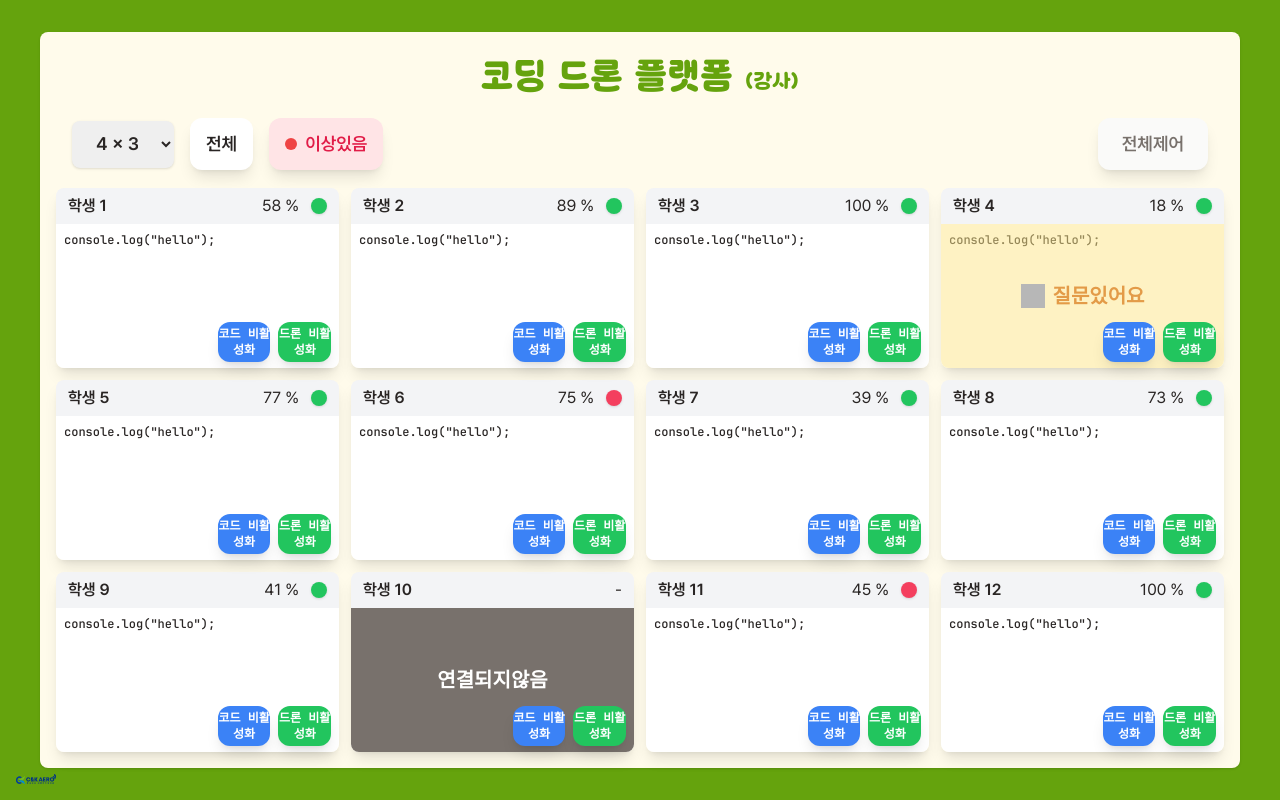
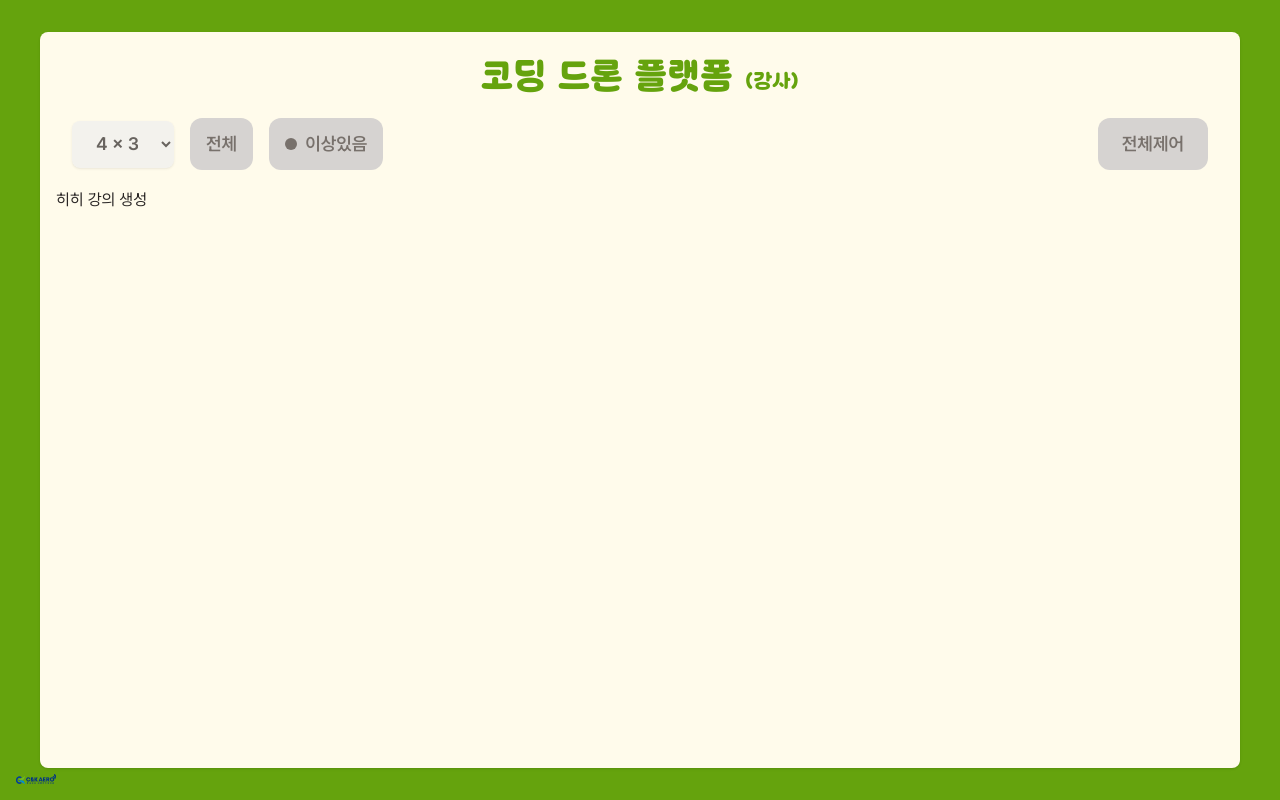
Before and after one commit to Echchi/coding-drone-project, a React (Vite) app: page /control in a window 1280 px wide. Built offline with nearby package versions, Linux system fonts and the light colour scheme; grey boxes are pictures that could not be loaded.

Commit message:
api 연동 및 에러 문구 처리

```diff
--- a/src/features/instructor/hooks/useInstructorLogin.ts
+++ b/src/features/instructor/hooks/useInstructorLogin.ts
@@ -1,9 +1,8 @@
-import { useEffect, useMemo, useState } from "react";
+import { useState } from "react";
+import { useLogin } from "./useLogin.ts";
+import { ILoginParams } from "../../../shared/types/instructor.ts";
+import { MESSAGES } from "../../../shared/constants/messages.ts";
 import { useNavigate } from "react-router-dom";
-import debounce from "../../../shared/utils/debounce.ts";
-import { useLogin } from "./useLogin.ts";
-import login from "../../../pages/login/Login.tsx";
-import { ILoginParams } from "../../../shared/types/instructor.ts";
 
 export const useInstructorLogin = () => {
   const [loginParams, setLoginParams] = useState<ILoginParams>({
@@ -11,49 +10,43 @@ export const useInstructorLogin = () => {
     password: "",
   });
   const [error, setError] = useState("");
-  const [accountCheck, setAccountCheck] = useState(false);
+  // const [accountCheck, setAccountCheck] = useState(false);
   const { mutate } = useLogin();
+  const navigate = useNavigate();
   const handleOnChangeLonginInfo = (
     value: string,
     type: "userid" | "password",
   ) => {
     if (value.length === 0) {
+      setError(MESSAGES.AUTH_ERROR.REQUIRED_FIELDS);
+    } else {
       setError("");
-      setAccountCheck(false);
+      setLoginParams((prev) => ({ ...prev, [type]: value }));
     }
-    debounceCode(value.trim(), type);
   };
 
-  const debounceCode = useMemo(() => {
-    return debounce((value: string, type: "userid" | "password") => {
-      setLoginParams((prev) => ({ ...prev, [type]: value }));
-    }, 500);
-  }, []);
-
-  useEffect(() => {
+  const handleLoginOnClick = () => {
     if (loginParams.userid.length === 0 || loginParams.password.length === 0)
       return;
-    console.log(loginParams.userid, loginParams.password);
+
     mutate(
       { userid: loginParams.userid, password: loginParams.password },
       {
         onSuccess: () => {
-          setAccountCheck(true);
           setError("");
+          navigate("/control");
         },
         onError: () => {
-          setError("계정을 확인해주세요");
+          setError(MESSAGES.AUTH_ERROR.INVALID_CREDENTIALS);
         },
       },
     );
-  }, [loginParams]);
+  };
 
   return {
     loginParams,
     error,
-    accountCheck,
     handleOnChangeLonginInfo,
-    setError,
-    setAccountCheck,
+    handleLoginOnClick,
   };
 };
--- a/src/index.css
+++ b/src/index.css
@@ -20,3 +20,7 @@ input {
 .error {
     @apply text-orange-400 font-bold my-1 ml-1 px-1 text-lg bg-transparent h-fit bg-white
 }
+
+.disabledBtn{
+    @apply disabled:shadow-none disabled:bg-stone-300 disabled:text-stone-500
+}
--- a/src/pages/instructor/InstructorControlPanel.tsx
+++ b/src/pages/instructor/InstructorControlPanel.tsx
@@ -1,5 +1,4 @@
-import React, { useState } from "react";
-import { cls } from "../../shared/utils/cls.ts";
+import { useState } from "react";
 import { AnimatePresence, motion } from "framer-motion";
 import ControlMenu from "./controlMenu/ControlMenu.tsx";
 import ScreenGrid from "./screens/ScreenGrid.tsx";
@@ -7,11 +6,13 @@ import Modal from "../../shared/ui/Modal.tsx";
 import { useRecoilState } from "recoil";
 import { selectedScreenState } from "../../shared/state/atom.ts";
 import WorkspaceContent from "../student/workspaceContent.tsx";
+import CreateLecture from "./screens/CreateLecture.tsx";
 
 const InstructorControlPanel = () => {
   const [division, setDivision] = useState("4x3");
   const [selectedStudent, setSelectedStudent] =
     useRecoilState(selectedScreenState);
+  const [isCreated, setIsCreated] = useState(false);
   return (
     <>
       <AnimatePresence>
@@ -32,9 +33,9 @@ const InstructorControlPanel = () => {
         <div className="w-full text-4xl font-dunggeunmiso-b text-center text-lime-600 py-4">
           코딩 드론 플랫폼 <span className="text-xl">(강사)</span>
         </div>
-        <ControlMenu setDivision={setDivision} />
+        <ControlMenu setDivision={setDivision} isCreated={isCreated} />
         <div className="flex grow mt-3">
-          <ScreenGrid division={division} />
+          {isCreated ? <ScreenGrid division={division} /> : <CreateLecture />}
         </div>
       </div>
     </>
--- a/src/pages/instructor/controlMenu/ControlMenu.tsx
+++ b/src/pages/instructor/controlMenu/ControlMenu.tsx
@@ -1,15 +1,18 @@
 import { SetStateAction, useState } from "react";
 import MasterControlButton from "./MasterControlButton.tsx";
+import { cls } from "../../../shared/utils/cls.ts";
 interface IMenu {
   setDivision: React.Dispatch<SetStateAction<string>>;
+  isCreated: boolean;
 }
-const ControlMenu = ({ setDivision }: IMenu) => {
+const ControlMenu = ({ setDivision, isCreated }: IMenu) => {
   return (
     <div className="h-16 px-4 w-full flex items-center justify-between">
       <div className="h-full flex items-center space-x-4">
         <select
           className="rounded-lg py-3 shadow px-5 text-lg font-semibold outline-none"
           onChange={(event) => setDivision(event.target.value)}
+          disabled={!isCreated}
         >
           <option className="flex items-center" value={"4x3"}>
             4 x 3
@@ -22,17 +25,27 @@ const ControlMenu = ({ setDivision }: IMenu) => {
           </option>
         </select>
 
-        <button className="py-3 px-4 font-semibold text-lg bg-white rounded-xl shadow-lg">
+        <button
+          className="py-3 px-4 font-semibold text-lg bg-white rounded-xl shadow-lg disabledBtn"
+          disabled={!isCreated}
+        >
           전체
         </button>
-        <button className="py-3 px-4 font-semibold text-lg bg-rose-100 text-rose-600 rounded-xl shadow-lg">
-          <span className="w-3 aspect-square bg-red-500 inline-block mr-2 rounded-full" />
+        <button
+          className="py-3 px-4 font-semibold text-lg bg-rose-100 text-rose-600 rounded-xl shadow-lg disabledBtn"
+          disabled={!isCreated}
+        >
+          <span
+            className={cls(
+              "w-3 aspect-square inline-block mr-2 rounded-full",
+              isCreated ? "bg-red-500 " : "bg-stone-500",
+            )}
+          />
           이상있음
         </button>
-
       </div>
 
-      <MasterControlButton />
+      <MasterControlButton isCreated={isCreated} />
     </div>
   );
 };
--- a/src/pages/instructor/controlMenu/MasterControlButton.tsx
+++ b/src/pages/instructor/controlMenu/MasterControlButton.tsx
@@ -8,8 +8,11 @@ import {
   allStudentsDroneActiveState,
 } from "../../../shared/state/atom.ts";
 import ControlButtons from "../screens/ControlButtons.tsx";
+interface IMasterControlButton {
+  isCreated: boolean;
+}
 
-const MasterControlButton = () => {
+const MasterControlButton = ({ isCreated }: IMasterControlButton) => {
   const [isControlOpen, setIsControlOpen] = useState(false);
   const [modalContent, setModalContent] = useState("");
   const [allStudentsCodeActive, setAllStudentsCodeActive] = useRecoilState(
@@ -41,8 +44,9 @@ const MasterControlButton = () => {
     <>
       <div className="relative">
         <button
-          className="py-3 px-6 font-semibold text-lg bg-stone-50 text-stone-500 rounded-xl shadow-lg"
+          className="py-3 px-6 font-semibold text-lg bg-stone-50 text-stone-500 rounded-xl shadow-lg disabledBtn"
           onClick={() => setIsControlOpen(!isControlOpen)}
+          disabled={!isCreated}
         >
           전체제어
         </button>
--- /dev/null
+++ b/src/pages/instructor/screens/CreateLecture.tsx
@@ -0,0 +1,7 @@
+import React from "react";
+
+const CreateLecture = () => {
+  return <div>히히 강의 생성</div>;
+};
+
+export default CreateLecture;
--- a/src/pages/login/instructor/InstructorLogin.tsx
+++ b/src/pages/login/instructor/InstructorLogin.tsx
@@ -1,5 +1,3 @@
-import { useEffect, useMemo, useState } from "react";
-import { useNavigate } from "react-router-dom";
 import Input from "../../../shared/ui/Input.tsx";
 import { FontAwesomeIcon } from "@fortawesome/react-fontawesome";
 import { faLock } from "@fortawesome/free-solid-svg-icons/faLock";
@@ -8,17 +6,11 @@ import MainButton from "../../../shared/ui/MainButton.tsx";
 import { useInstructorLogin } from "../../../features/instructor/hooks/useInstructorLogin.ts";
 
 const InstructorLogin = () => {
-  const navigate = useNavigate();
-  const { loginParams, error, accountCheck, handleOnChangeLonginInfo } =
+  const { loginParams, error, handleOnChangeLonginInfo, handleLoginOnClick } =
     useInstructorLogin();
 
-  const handleLoginOnClick = () => {
-    if (accountCheck) {
-      navigate("/control");
-    }
-  };
-
   return (
+    <>
       <div className="w-2/3 space-y-3">
         <div className="w-full mt-10 space-y-3">
           <Input
@@ -50,12 +42,17 @@ const InstructorLogin = () => {
           onClick={handleLoginOnClick}
           className={"!mt-6"}
           disabled={
-          !accountCheck ||
             loginParams.userid.trim().length === 0 ||
             loginParams.password.trim().length === 0
           }
         />
+        {error && (
+          <p className="text-center text-orange-600 font-semibold text-lg">
+            {error}
+          </p>
+        )}
       </div>
+    </>
   );
 };
 
--- a/src/pages/student/workspaceContent.tsx
+++ b/src/pages/student/workspaceContent.tsx
@@ -1,7 +1,7 @@
 import React from "react";
 import Code from "./code/Code.tsx";
 import Drone from "./drone/Drone.tsx";
-import Chat from "./chat/chat.tsx";
+import Chat from "./chat/Chat.tsx";
 
 const WorkspaceContent = () => {
   return (
--- /dev/null
+++ b/src/shared/constants/messages.ts
@@ -0,0 +1,10 @@
+export const MESSAGES = {
+  AUTH_ERROR: {
+    INVALID_CREDENTIALS: "아이디와 비밀번호를 다시 확인해주세요.",
+    REQUIRED_FIELDS: "아이디와 비밀번호를 입력해주세요.",
+  },
+  COMMON_ERROR: {
+    UNKNOWN: "알 수 없는 오류가 발생했습니다.",
+    NETWORK: "네트워크 문제로 요청을 처리할 수 없습니다.",
+  },
+};
```
Also changed, not shown: src/pages/student/chat/Chat.tsx (renamed from src/pages/student/chat/chat.tsx). Lines whose indentation alone changed are shown as unchanged.
